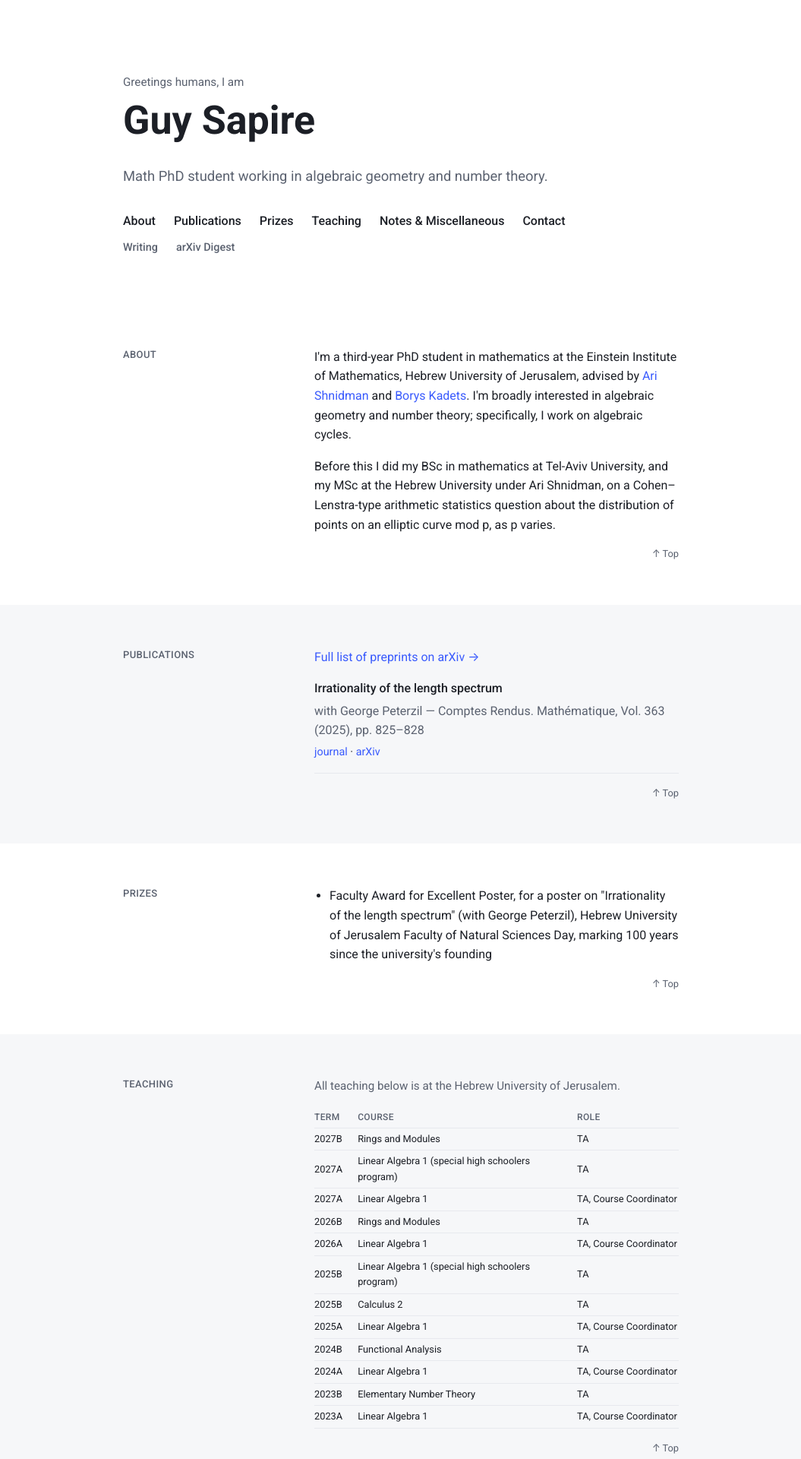
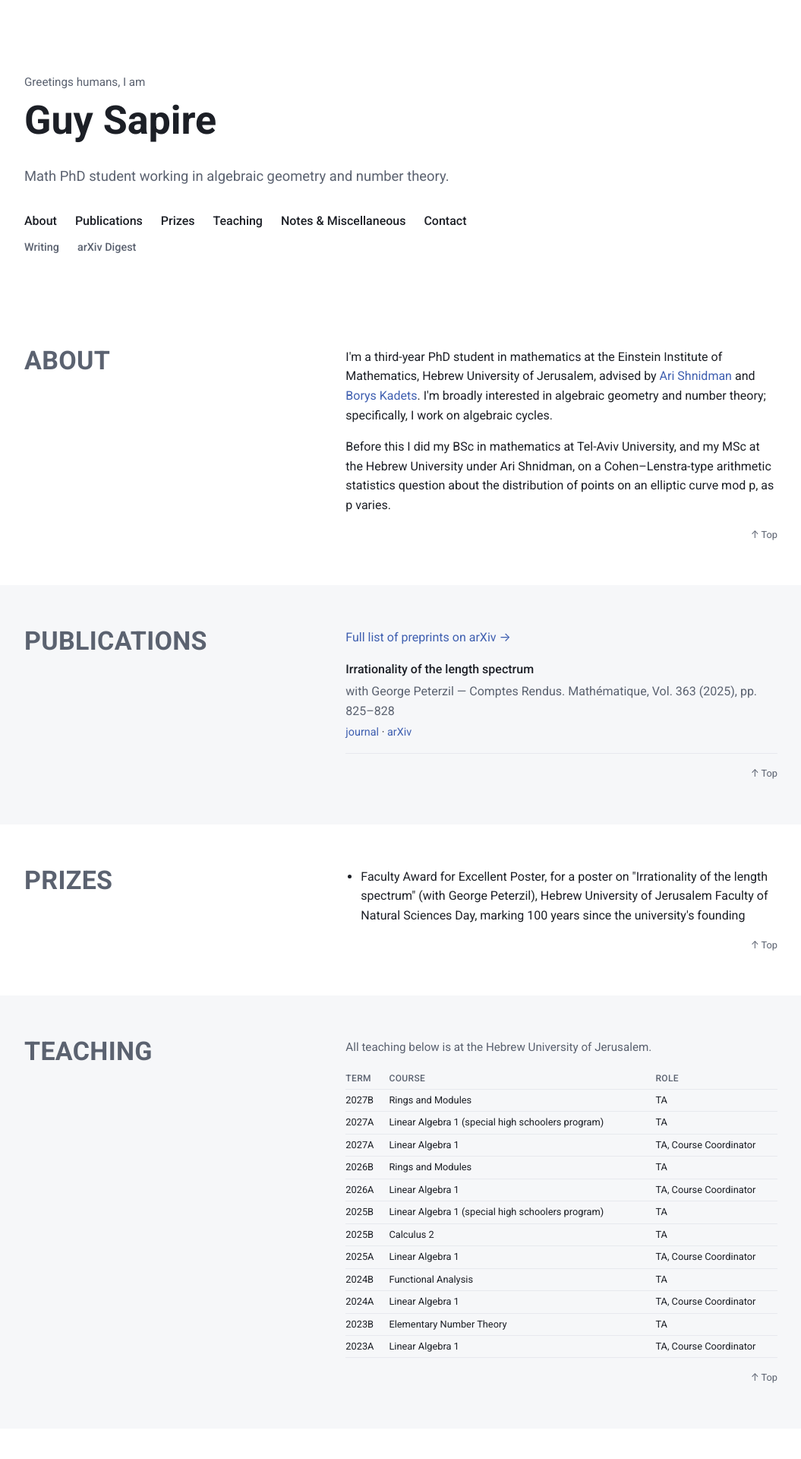
Before and after one commit to GuySa/GuySa.github.io, a Jekyll site: the page built from index.html, in a window 1280 px wide. Shown: the top 1920 px of the page at 76% size, without its empty margins (112-1167 px from the left). Built offline with Jekyll 4.4.1, drawn with Linux system fonts in a browser that asks for light colours; some of the changed text lies outside the part shown.

Commit message:
Wider constant-width layout, 5/7 labeled sections with large scaling labels, muted accent blue
Syncs the site with the updated Guy Sapire design system.

Co-Authored-By: Claude Sonnet 5.5 <noreply@anthropic.com>

```diff
--- a/_layouts/writing.html
+++ b/_layouts/writing.html
@@ -29,7 +29,7 @@
   <footer class="footer">
     <div class="wrap">
       <div class="footer-bar">
-        <p class="footer-update">Latest update: 30 September 2026</p>
+        <p class="footer-update">Latest update: 1 October 2026</p>
         <span class="footer-name">&copy; Guy Sapire</span>
       </div>
     </div>
--- a/css/style.css
+++ b/css/style.css
@@ -4,8 +4,8 @@
   --bg-alt: #f6f7f9;
   --text: #1c1f26;
   --text-muted: #5b6270;
-  --accent: #3a5bfd;
-  --accent-hover: #2c48d6;
+  --accent: #3f5fb0;
+  --accent-hover: #324d96;
   --accent-soft: #cddbff;
   --accent-deep: #12206b;
   --border: #e7e9ee;
@@ -31,7 +31,7 @@
   --radius-xl: 10px;
   --radius-pill: 999px;
 
-  --max-width: 780px;
+  --max-width: 1040px;
   --max-width-narrow: 640px;
 }
 
@@ -41,8 +41,8 @@
     --bg-alt: #1a1d25;
     --text: #e8eaf0;
     --text-muted: #9aa1b0;
-    --accent: #7d97f5;
-    --accent-hover: #93a9f8;
+    --accent: #8fa4e0;
+    --accent-hover: #a6b8ec;
     --accent-soft: #2a3a7a;
     --accent-deep: #2c3a9a;
     --border: #2a2e39;
@@ -56,8 +56,8 @@
   --bg-alt: #1a1d25;
   --text: #e8eaf0;
   --text-muted: #9aa1b0;
-  --accent: #7d97f5;
-  --accent-hover: #93a9f8;
+  --accent: #8fa4e0;
+  --accent-hover: #a6b8ec;
   --accent-soft: #2a3a7a;
   --accent-deep: #2c3a9a;
   --border: #2a2e39;
@@ -167,24 +167,26 @@ h1, h2, h3 {
 /* LabeledSection: label column at the left, content at the right */
 
 .labeled-grid {
+  container-type: inline-size;
   display: grid;
   grid-template-columns: repeat(12, minmax(0, 1fr));
   column-gap: var(--space-6);
 }
 
 .section h2.section-label {
-  grid-column: span 4;
+  grid-column: span 5;
   margin: 0;
   color: var(--text-muted);
-  font-size: 13px;
-  font-weight: 500;
-  letter-spacing: 0.03em;
-  line-height: 1.6;
+  font-size: min(34px, 4.5cqw); /* scales so "MISCELLANEOUS" always fits the column */
+  font-weight: 700;
+  letter-spacing: 0.01em;
+  line-height: 1.05;
+  overflow-wrap: anywhere;
   text-transform: uppercase;
 }
 
 .section-content {
-  grid-column: span 8;
+  grid-column: span 7;
   min-width: 0;
 }
 
@@ -207,6 +209,7 @@ h1, h2, h3 {
   }
 
   .section h2.section-label {
+    font-size: 30px;
     margin-bottom: var(--space-2);
   }
 }
@@ -429,7 +432,8 @@ h1, h2, h3 {
   gap: 10px;
 }
 
-.narrow {
+/* reading pages keep the site width; only the text measure is narrow */
+.narrow > * {
   max-width: var(--max-width-narrow);
 }
 
--- a/index.html
+++ b/index.html
@@ -189,7 +189,7 @@
   <footer class="footer">
     <div class="wrap">
       <div class="footer-bar">
-        <p class="footer-update">Latest update: 30 September 2026</p>
+        <p class="footer-update">Latest update: 1 October 2026</p>
         <span class="footer-name">&copy; Guy Sapire</span>
       </div>
     </div>
```
